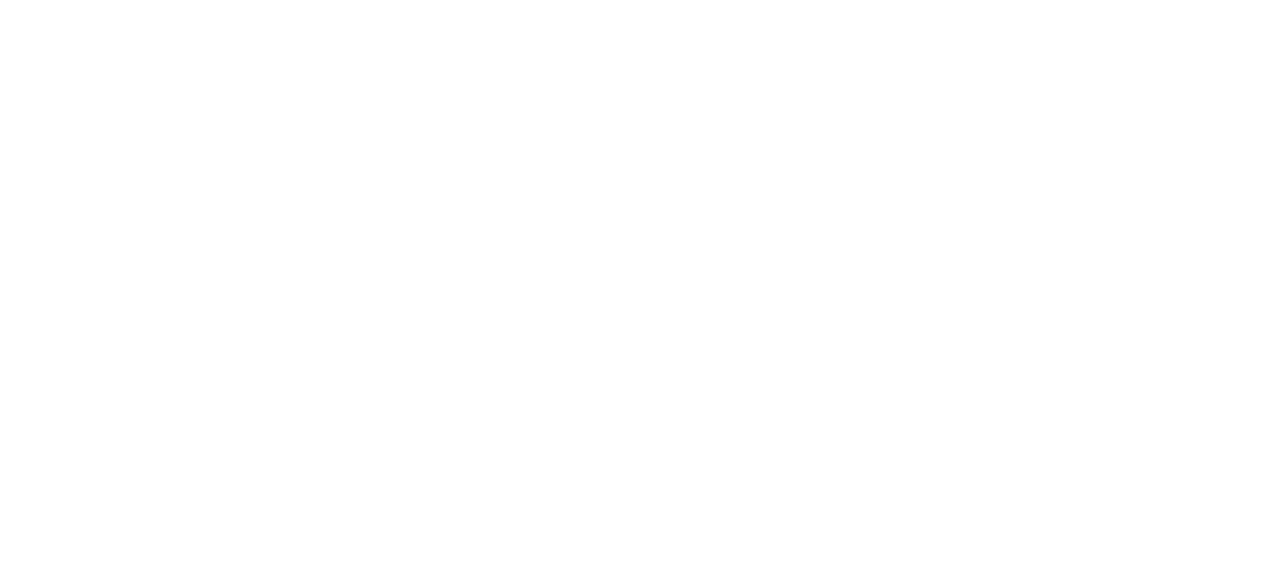
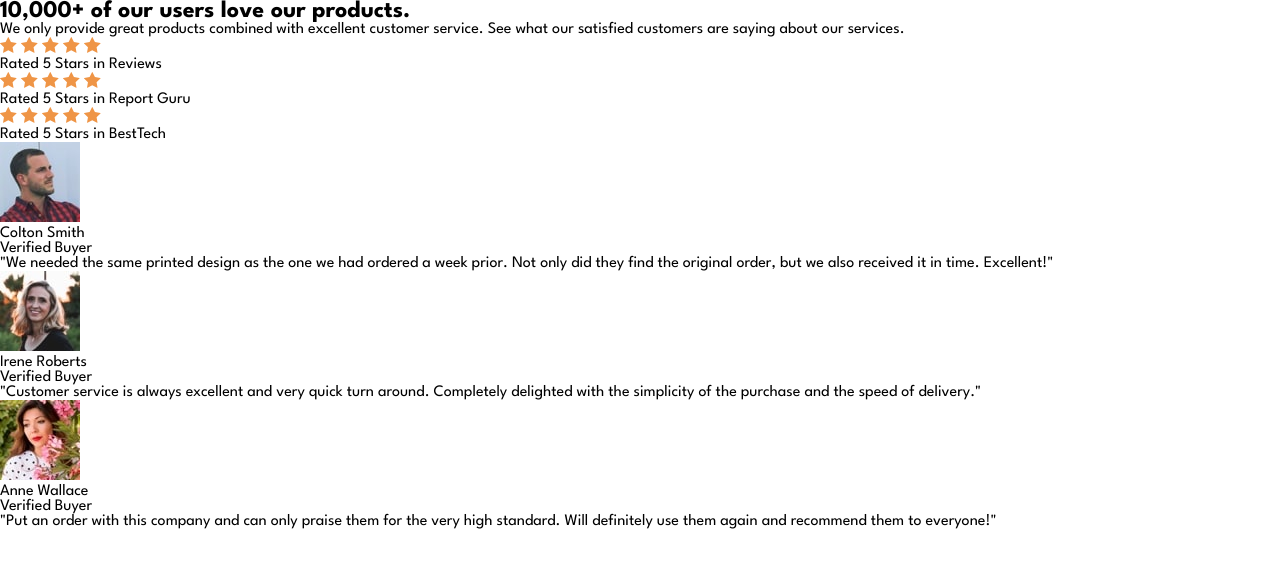
Before and after one commit to jonmc89/social-proof-section-master, a website: page index.html in a window 1280 px wide. Drawn offline with Linux system fonts and the light colour scheme.

Commit message:
feat - html content
added all html content for web page.

jon m

```diff
--- a/index.html
+++ b/index.html
@@ -9,7 +9,101 @@
       sizes="32x32"
       href="./images/favicon-32x32.png"
     />
+    <link rel="preconnect" href="https://fonts.googleapis.com" />
+    <link rel="preconnect" href="https://fonts.gstatic.com" crossorigin />
+    <link
+      href="https://fonts.googleapis.com/css2?family=League+Spartan:wght@100..900&display=swap"
+      rel="stylesheet"
+    />
+    <link rel="stylesheet" href="./styles.css" />
     <title>Frontend Mentor | Social proof section</title>
   </head>
-  <body></body>
+  <body>
+    <main>
+      <article class="main-header-text">
+        <h1>10,000+ of our users love our products.</h1>
+        <p>
+          We only provide great products combined with excellent customer
+          service. See what our satisfied customers are saying about our
+          services.
+        </p>
+      </article>
+      <article class="star-rating-container">
+        <div class="star-rating">
+          <div class="stars">
+            <img src="./images/icon-star.svg" alt="" />
+            <img src="./images/icon-star.svg" alt="" />
+            <img src="./images/icon-star.svg" alt="" />
+            <img src="./images/icon-star.svg" alt="" />
+            <img src="./images/icon-star.svg" alt="" />
+          </div>
+          <p>Rated 5 Stars in Reviews</p>
+        </div>
+        <div class="star-rating">
+          <div class="stars">
+            <img src="./images/icon-star.svg" alt="" />
+            <img src="./images/icon-star.svg" alt="" />
+            <img src="./images/icon-star.svg" alt="" />
+            <img src="./images/icon-star.svg" alt="" />
+            <img src="./images/icon-star.svg" alt="" />
+          </div>
+          <p>Rated 5 Stars in Report Guru</p>
+        </div>
+        <div class="star-rating">
+          <div class="stars">
+            <img src="./images/icon-star.svg" alt="" />
+            <img src="./images/icon-star.svg" alt="" />
+            <img src="./images/icon-star.svg" alt="" />
+            <img src="./images/icon-star.svg" alt="" />
+            <img src="./images/icon-star.svg" alt="" />
+          </div>
+          <p>Rated 5 Stars in BestTech</p>
+        </div>
+      </article>
+      <article class="reviews-container">
+        <div class="review">
+          <div class="review-name-details-wrapper">
+            <img src="./images/image-colton.jpg" alt="" />
+            <div class="review-name">
+              <p>Colton Smith</p>
+              <p>Verified Buyer</p>
+            </div>
+          </div>
+          <p>
+            "We needed the same printed design as the one we had ordered a week
+            prior. Not only did they find the original order, but we also
+            received it in time. Excellent!"
+          </p>
+        </div>
+        <div class="review">
+          <div class="review-name-details-wrapper">
+            <img src="./images/image-irene.jpg" alt="" />
+            <div class="review-name">
+              <p>Irene Roberts</p>
+              <p>Verified Buyer</p>
+            </div>
+          </div>
+          <p>
+            "Customer service is always excellent and very quick turn around.
+            Completely delighted with the simplicity of the purchase and the
+            speed of delivery."
+          </p>
+        </div>
+        <div class="review">
+          <div class="review-name-details-wrapper">
+            <img src="./images/image-anne.jpg" alt="" />
+            <div class="review-name">
+              <p>Anne Wallace</p>
+              <p>Verified Buyer</p>
+            </div>
+          </div>
+          <p>
+            "Put an order with this company and can only praise them for the
+            very high standard. Will definitely use them again and recommend
+            them to everyone!"
+          </p>
+        </div>
+      </article>
+    </main>
+  </body>
 </html>
--- a/styles.css
+++ b/styles.css
@@ -15,3 +15,7 @@
   --orange-400: #ef9546;
   --gradient1: linear-gradient(#512051, #8a4389);
 }
+
+body {
+  font-family: "League Spartan", sans-serif;
+}
```
